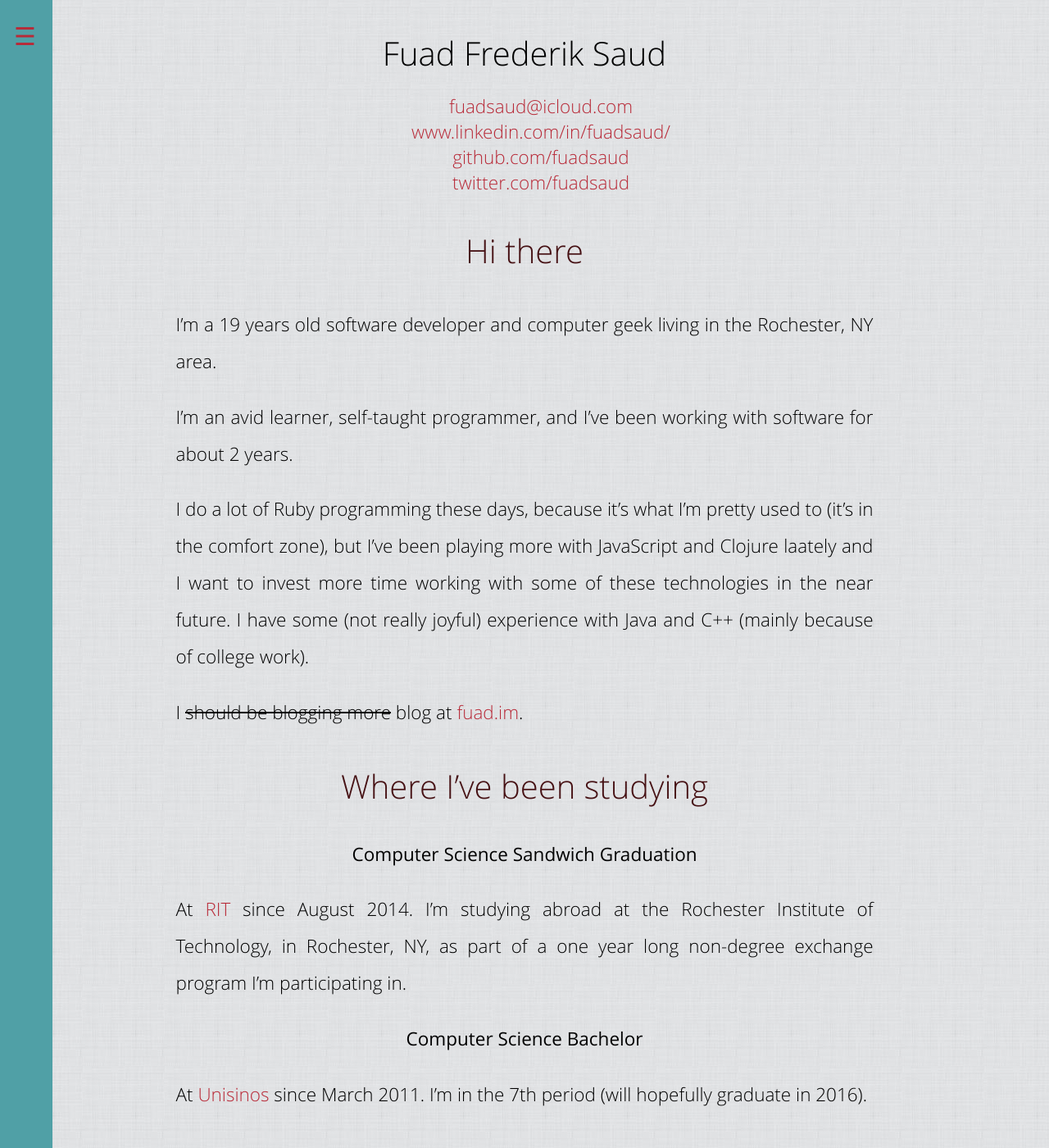
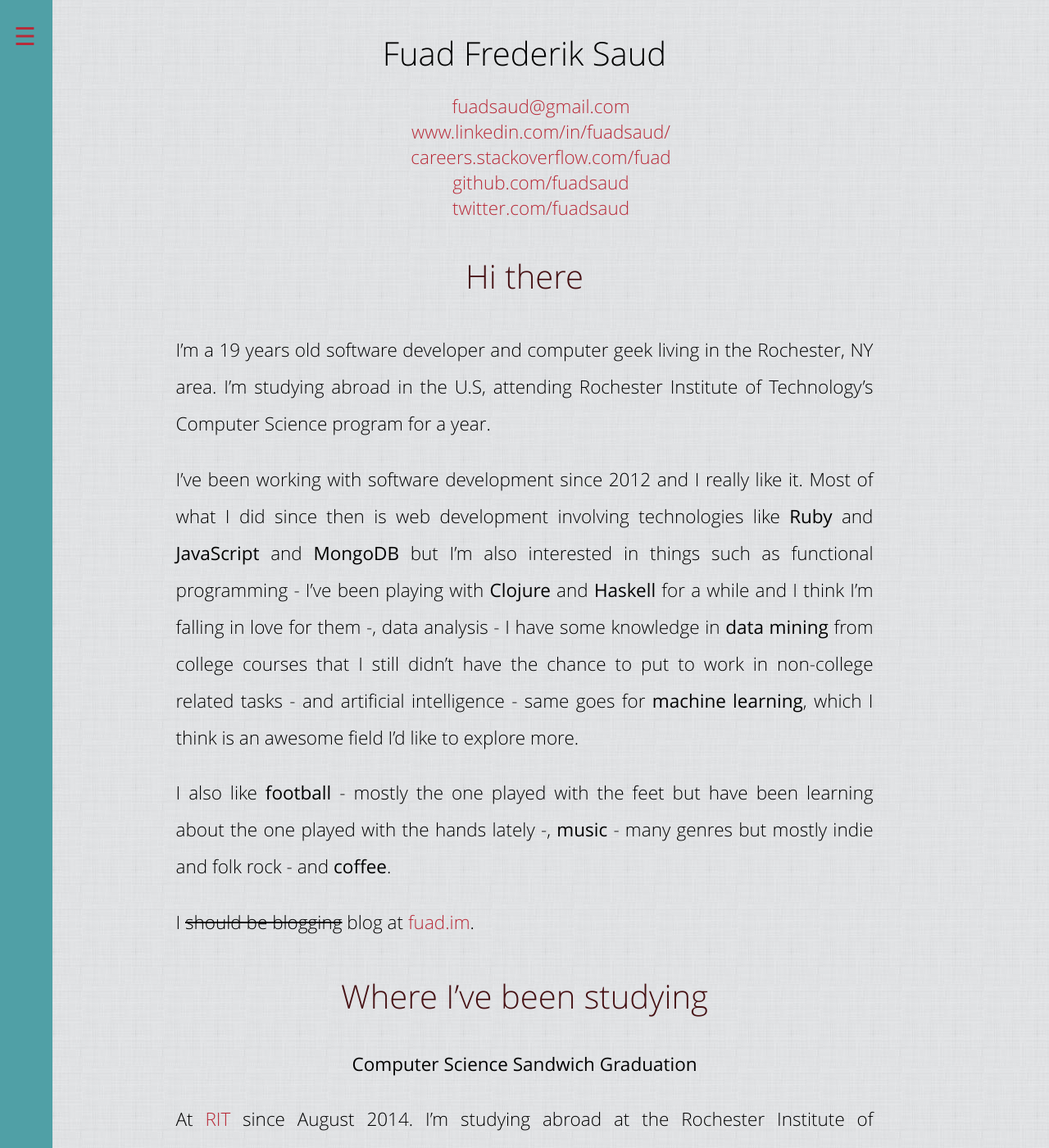
Before and after one commit to fuadsaud/fuadsaud.github.io, a Jekyll site: the page built from resume.md, in a window 1280 px wide and 1400 px high. Shown: the whole window at 82% size. Built offline with Jekyll 4.4.1, drawn with Linux system fonts in a browser that asks for light colours; Markdown is read by kramdown in place of the engine named in the settings; some of the changed text lies outside the part shown.

Commit message:
Update resume

```diff
--- a/resume.md
+++ b/resume.md
@@ -6,8 +6,9 @@ title: Fuad Saud
 ## Fuad Frederik Saud
 
 <ul class="useful-links">
-  <li><a href="mailto:fuadksd@gmail.com">fuadsaud@icloud.com</a></li>
+  <li><a href="mailto:fuadfsaud@gmail.com">fuadsaud@gmail.com</a></li>
   <li><a href="//www.linkedin.com/in/fuadsaud/" target="_blank">www.linkedin.com/in/fuadsaud/</a></li>
+  <li><a href="//careers.stackoverflow.com/fuad" target="_blank">careers.stackoverflow.com/fuad</a></li>
   <li><a href="//github.com/fuadsaud" target="_blank">github.com/fuadsaud</a></li>
   <li><a href="//twitter.com/fuadsaud" target="_blank">twitter.com/fuadsaud</a></li>
 </ul>
@@ -15,26 +16,32 @@ title: Fuad Saud
 ### Hi there
 
 I'm a 19 years old software developer and computer geek living in the
-Rochester, NY area.
+Rochester, NY area. I'm studying abroad in the U.S, attending Rochester
+Institute of Technology's Computer Science program for a year.
 
-I'm an avid learner, self-taught programmer, and I've been working with
-software for about 2 years.
+I've been working with software development since 2012 and I really like it.
+Most of what I did since then is web development involving technologies like
+**Ruby** and **JavaScript** and **MongoDB** but I'm also interested in things
+such as functional programming - I've been playing with **Clojure** and
+**Haskell** for a while and I think I'm falling in love for them -, data
+analysis - I have some knowledge in **data mining** from college courses that I
+still didn't have the chance to put to work in non-college related tasks - and
+artificial intelligence - same goes for **machine learning**, which I think is
+an awesome field I'd like to explore more.
 
-I do a lot of Ruby programming these days, because it's what I'm pretty used to
-(it's in the comfort zone), but I've been playing more with JavaScript and
-Clojure laately and I want to invest more time working with some of these
-technologies in the near future. I have some (not really joyful) experience
-with Java and C++ (mainly because of college work).
+I also like **football** - mostly the one played with the feet but have been
+learning about the one played with the hands lately -, **music** - many genres but
+mostly indie and folk rock - and **coffee**.
 
-I <del>should be blogging more</del> blog at [fuad.im](//fuad.im).
+I <del>should be blogging</del> blog at [fuad.im](//fuad.im).
 
 ### Where I've been studying
 
 ####**Computer Science Sandwich Graduation**
 
 At [RIT](//rit.edu) since August 2014. I'm studying abroad at the Rochester
-Institute of Technology, in Rochester, NY, as part of a one year long
-non-degree exchange program I'm participating in.
+Institute of Technology, in Rochester, NY, as part of a year long
+non-degree exchange program sponsored by the Brazilian Government.
 
 ####**Computer Science Bachelor**
 
```
Also changed, not shown: other parts of resume.md (+1 -1 lines).
